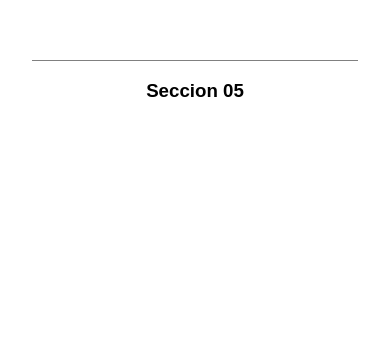
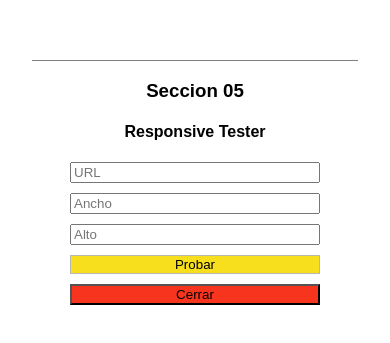
Before and after one commit to IvanPaezCoronell/logica-programacion-js, a plain HTML site: page ejerciciosDOM-01/index.html in a window 390 px wide. Shown: the part 3536-3879 px from the top of the page. Drawn offline with Linux system fonts and the light colour scheme.

Commit message:
Ejercicios DOM 08 - Responsive Tester

```diff
--- a/ejerciciosDOM-01/index.html
+++ b/ejerciciosDOM-01/index.html
@@ -75,6 +75,20 @@
   <section class="section">
     <div class='title-section' id='section-05'>
       <h3>Seccion 05</h3>
+      <h4>Responsive Tester</h4>
+    </div>
+
+    <div class='divSection05'>
+      <form id='form'>
+        <input name="url"  id='inputUrl' type="url" placeholder="URL" required>
+
+        <input name="ancho" type="text" placeholder="Ancho" required>
+
+        <input name="alto" type="text" placeholder="Alto" required>
+
+        <input name="probar" type="submit" value="Probar" id='btnSubmit' onclick='abrirUrl()'>
+        <input name="cerrar" type="button" value="Cerrar" id='btnCerrar' >
+      </form>
     </div>
   </section>
 
@@ -104,7 +118,7 @@
       <a href="#section-04">Responsive Design</a>
     </div>
     <div>
-      <a href="#section-05">5</a>
+      <a href="#section-05">Responsive Tester</a>
     </div>
     <div>
       <a href="#section-06">6</a>
--- a/ejerciciosDOM-01/index.js
+++ b/ejerciciosDOM-01/index.js
@@ -31,6 +31,10 @@ const $emojiBtn = document.querySelector('#spanEmoji');
 const $divSectionCuatro = document.querySelector('#divSection04');
 const $spanVideo = document.querySelector('#spanVideo');
 const $spanImg = document.querySelector('#spanImg');
+
+// Variables Responsive Tester
+const $form = document.getElementById('form');
+const $inputUrl = document.querySelector('#inputUrl').value;
 
 // TODO: Menu Hamburguesa
 $menuBurger.addEventListener('click', e => {
@@ -262,3 +266,26 @@ const responsiveDesgin = () => {
 	responsive(maxWidth);
 };
 responsiveDesgin();
+
+// TODO: Responsive Tester
+let tester;
+
+const abrirUrl = () => {
+	document.addEventListener('submit', e => {
+		e.preventDefault();
+		if (e.target === $form) {
+			e.preventDefault();
+			tester = window.open(
+				$form.url.value,
+				'tester',
+				`innerWidth=${$form.ancho.value}, innerHeight=${$form.alto.value}`,
+			);
+		}
+	});
+
+	document.addEventListener('click', e => {
+		if (e.target === $form.cerrar) {
+			tester.close();
+		}
+	});
+};
--- a/ejerciciosDOM-01/styles.css
+++ b/ejerciciosDOM-01/styles.css
@@ -181,3 +181,30 @@ a:hover {
 .linkSectionCuatro:hover {
 	color: #ffe100;
 }
+form {
+	display: flex;
+	flex-direction: column;
+	gap: 10px;
+	text-align: center;
+	align-items: center;
+}
+
+form input {
+	width: 250px;
+}
+
+#btnSubmit {
+	cursor: pointer;
+	background-color: #f7df1e;
+	border: #b8b7ad 1px solid;
+}
+
+#btnSubmit:hover {
+	background-color: #f7de1e99;
+}
+
+#btnCerrar {
+	cursor: pointer;
+	background-color: #f7341e;
+
+}
```
Also changed, not shown: 1 other file.
